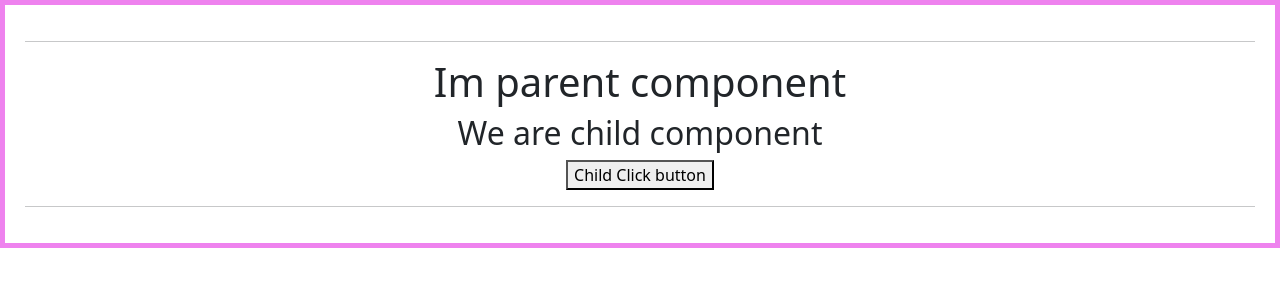
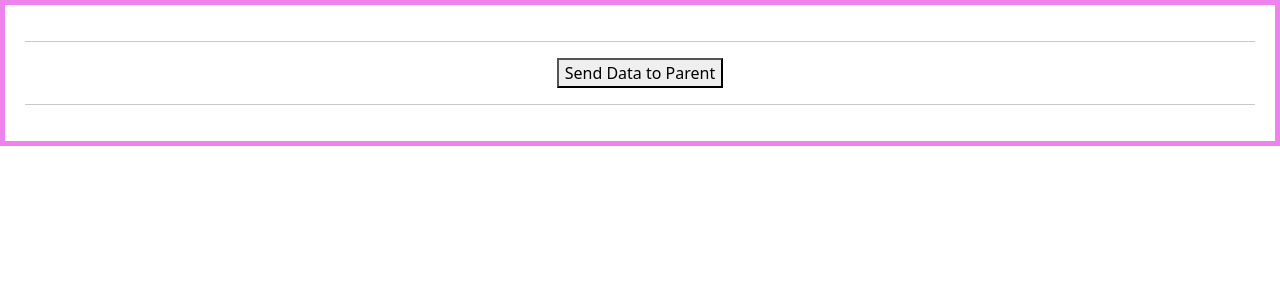
Before and after one commit to Nadeem35/react-playzone, a React (Vite) app: page / in a window 1280 px wide. Shown: the top 300 px of the page. Built offline with nearby package versions, Linux system fonts and the light colour scheme.

Commit message:
code update

```diff
--- a/src/Components/5.PassingFuncAsProps/Child1.jsx
+++ b/src/Components/5.PassingFuncAsProps/Child1.jsx
@@ -1,32 +1,32 @@
-function Child1({ prop }) {
+// function Child1({ prop }) {
 
-  return (
-    <>
-      <h2>We are child component</h2>
-      <button onClick={prop}>Child Click button</button>
-    </>
-  )
-}
+//   return (
+//     <>
+//       <h2>We are child component</h2>
+//       <button onClick={prop}>Child Click button</button>
+//     </>
+//   )
+// }
 
-export default Child1
+// export default Child1
 
 // ==================   🔹 2.  =================
 
-// // Child.js
+// Child.js
 
-// import React from "react";
+import React from "react";
 
-// const Child1 = ({ greeting }) => {
-//   return (
-//     <div>
-//       <button onClick={() => greeting("I am data from Child!")}>
-//         Send Data to Parent
-//       </button>
-//     </div>
-//   );
-// };
+const Child1 = ({ greeting }) => {
+  return (
+    <div>
+      <button onClick={() => greeting("I am data from Child!")}>
+        Send Data to Parent
+      </button>
+    </div>
+  );
+};
 
-// export default Child1;
+export default Child1;
 
 // =================  🔹 3.   =================
 
--- a/src/Components/5.PassingFuncAsProps/Parent1.jsx
+++ b/src/Components/5.PassingFuncAsProps/Parent1.jsx
@@ -1,43 +1,44 @@
-import React from "react";
-import Child1 from "../5.PassingFuncAsProps/Child1"
+// import React from "react";
+// import Child1 from "../5.PassingFuncAsProps/Child1"
 
 
-function Parent1() {
+// function Parent1() {
 
-  const Msg = () => {
-    alert("Parent component Alert !")
-  }
+//   const Msg = () => {
+//     alert("Parent component Alert !")
+//   }
 
-  return (
-    <>
-      <h1>Im parent component</h1>
-      <Child1 prop={Msg}></Child1>
-    </>
-  )
-}
-export default Parent1
+//   return (
+//     <>
+//       <h1>Im parent component</h1>
+//       <Child1 prop={Msg}></Child1>
+//     </>
+//   )
+// }
+// export default Parent1
 
 // -==================   🔹 2.  ================
 // 🔹 2. Passing Arguments to the Function
 // Sometimes, you want the child to pass data back to the parent.
 
 // // Parent.js
-// import React from "react";
-// import Child1 from "./Child1";
+import React from "react";
+import Child1 from "./Child1";
 
-// const Parent1 = () => {
-//   const showAlert = (msg) => {
-//     alert(" Parent Received : " + msg);
-//   };
+const Parent1 = () => {
 
-//   return (
-//     <div>
-//       <Child1 greeting={showAlert}></Child1>
-//     </div>
-//   );
-// };
+  const showAlert = (msg) => {
+    alert(" Parent Received : " + msg);
+  };
 
-// export default Parent1;
+  return (
+    <div>
+      <Child1 greeting={showAlert}></Child1>
+    </div>
+  );
+};
+
+export default Parent1;
 
 
 // =================  🔹 3.   =================
```
